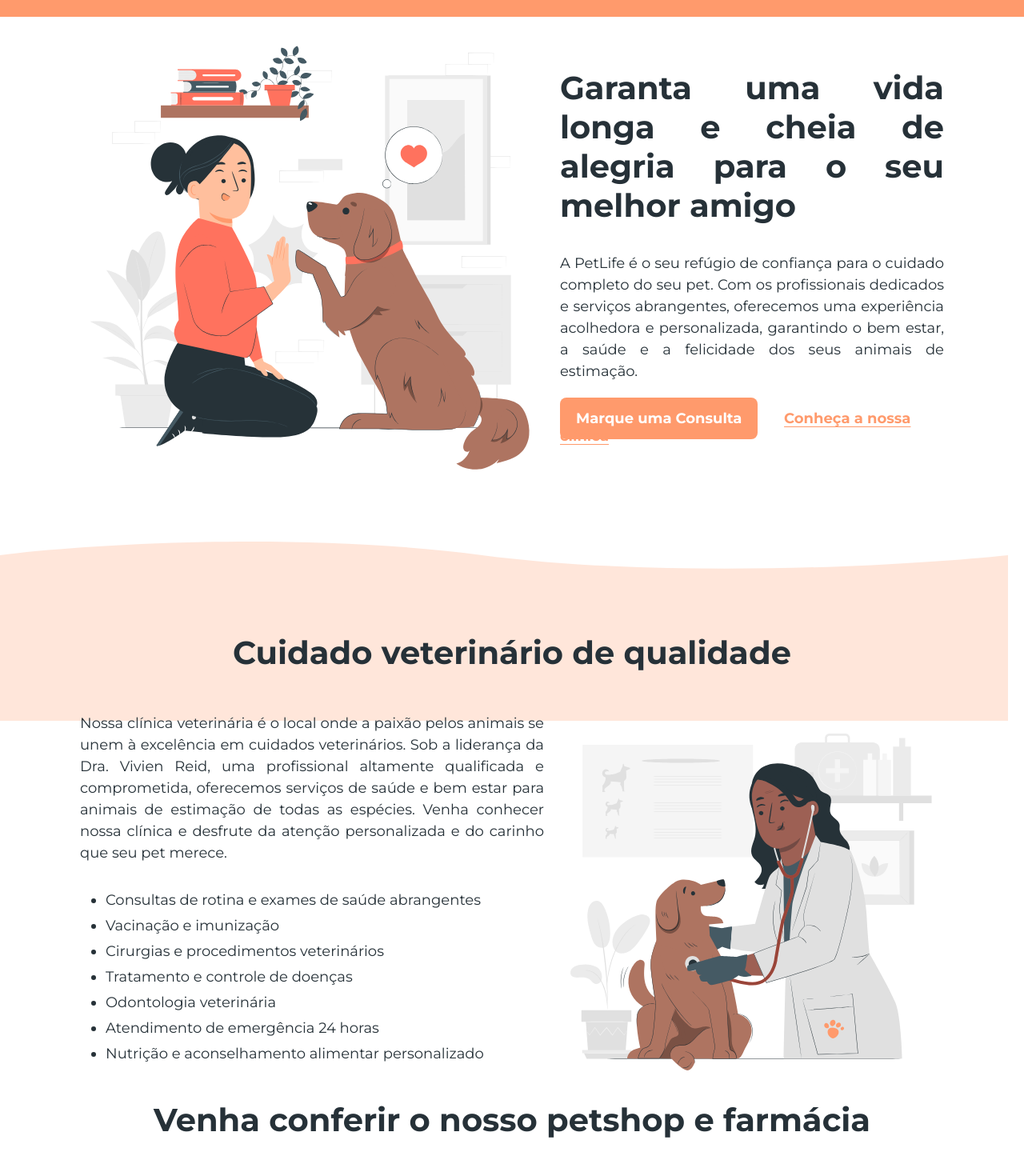
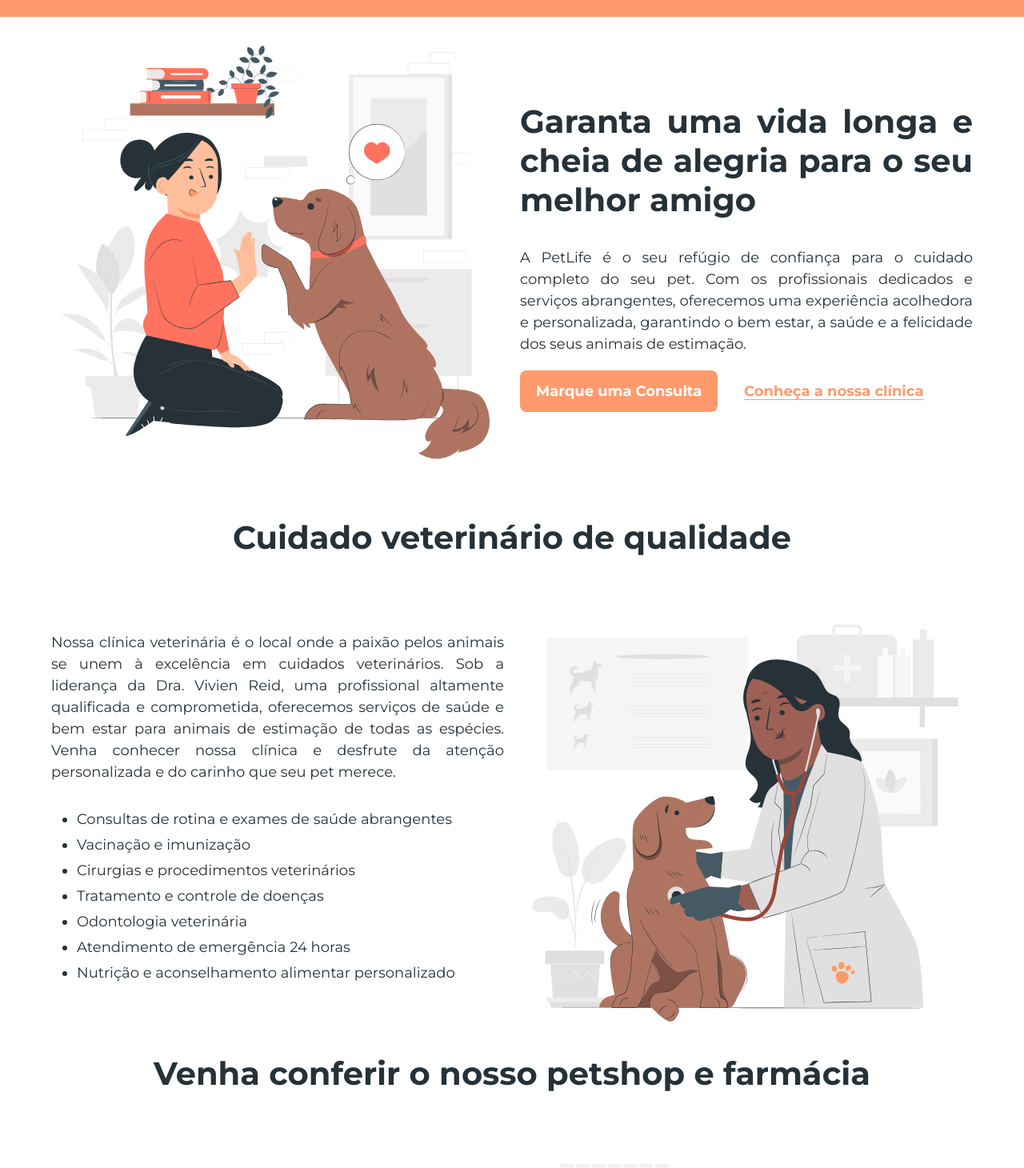
Before and after one commit to MarcosAlmeidaFreitas/OneBitCode_PetLife, a plain HTML site: page index.html in a window 1280 px wide. Shown: the part 99-1559 px from the top of the page at 80% size. Drawn offline with Linux system fonts and the light colour scheme.

Commit message:
melhorando responsividade

```diff
--- a/index.html
+++ b/index.html
@@ -34,9 +34,9 @@
 
   <main>
     <section id="inicio">
-      <img src="./src/assets/start-img.svg"
+
+      <img src="./src/assets/start-img.svg" class="reduzirImagem"
         alt="Ilustração de uma menina brincando com o seu Cachorro"
-        width="580" height="580"
       >
 
       <div>
@@ -50,8 +50,8 @@
         <a class="button" href="https://wa.me/5522987654321" target="_blank">Marque uma Consulta</a>
         <a class="button-transparent" href="#clinica">Conheça a nossa clínica</a>
       </div>
+      <!-- <img class="img_absolute" src="./src/assets/shape.svg" alt=""> -->
     </section>
-    <img class="img_absolute" src="./src/assets/shape.svg" alt="">
 
     <section id="clinica">
       <h2>Cuidado veterinário de qualidade</h2>
@@ -74,7 +74,7 @@
           </ul>
         </div>
         <!-- Colocando a tag loading você consegue definir que a imagem não carregará no inicio do carregamento do site só quando o usuário rolar a pagina-->
-        <img src="./src/assets/clinic-img.svg" alt="veterinário inspecionando um doguinho" width="480" height="480" loading="lazy">
+        <img src="./src/assets/clinic-img.svg" alt="veterinário inspecionando um doguinho" class="reduzirImagem" loading="lazy">
       </div>
 
     </section>
@@ -83,7 +83,7 @@
       <h2>Venha conferir o nosso petshop e farmácia</h2>
       <img src="./src/assets/shop-img.svg"
         alt="ilustração de uma veterinária em um petshop atrás de um balcão"
-        width="645" height="430" loading="lazy"
+        loading="lazy"
       >
       <p>
         Além de ser uma clínica veterinária de confiança, também contamos com um completo petshop e farmácia.
@@ -97,10 +97,12 @@
     </section>
 
     <section id="duvidas">
-      <img src="./src/assets/faq-img.svg"
-        alt="ilustração de uma pessoa com uma duvida em frente ao computador"
-        width="540" height="540" loading="lazy"
-      >
+      <div>
+        <img src="./src/assets/faq-img.svg"
+          alt="ilustração de uma pessoa com uma duvida em frente ao computador"
+          class="reduzirImagem" loading="lazy"
+        >
+      </div>
       <div>
         <h2>Ficou com alguma dúvida?</h2>
 
--- a/styles.css
+++ b/styles.css
@@ -14,7 +14,6 @@
 }
 
 body{
-  overflow-y: scroll;
   color: var(--color-gray)
 }
 
@@ -51,7 +50,7 @@ header nav a:hover{
 
 main{
   margin: 0 auto;
-  padding: 0 10rem;
+  width: 90%;
 }
 
 #inicio{
@@ -59,6 +58,15 @@ main{
   grid-template-columns: repeat(2, 1fr);
   align-items: center;
   gap: 2rem;
+}
+
+#incio img:nth-child(1){
+  position: relative;
+}
+
+.reduzirImagem{
+  width: 100%;
+  height: 100%;
 }
 
 h1, h2{
@@ -104,14 +112,14 @@ section p{
 
 .img_absolute{
   position: absolute;
-  left: 0;
-  bottom: -20rem;
-  max-width: calc(100vw - 2rem);
+  left: 2rem;
+  bottom: 10rem;
+  width: calc(100vw - 4rem);
   z-index: -1;
 }
 
 #clinica{
-  margin-top: 18rem;
+  margin-top: 5rem;
 }
 
 #clinica h2{
@@ -119,7 +127,8 @@ section p{
 }
 
 #clinica .columns{
-  display: flex;
+  display: grid;
+  grid-template-columns: repeat(2, 1fr);
   align-items: center;
   gap: 2rem;
 }
@@ -145,7 +154,8 @@ section p{
 
 
 #duvidas{
-  display: flex;
+  display: grid;
+  grid-template-columns: repeat(2, 1fr);
   align-items: center;
   margin-top: 3rem;
 }
```
Also changed, not shown: 2 other files.
